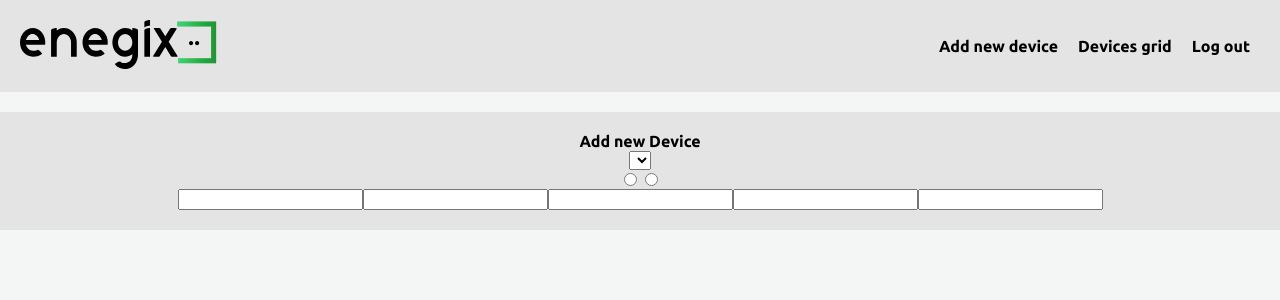
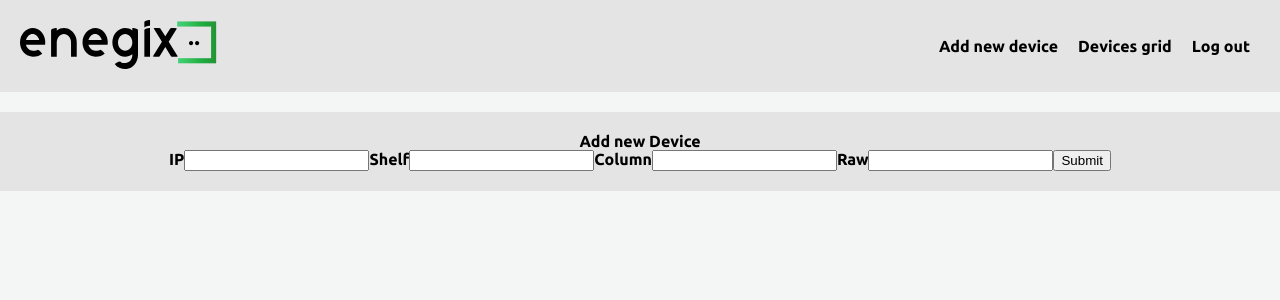
Before and after one commit to FokUAl/miners-monitoring, a React (Create React App) app in the folder web/: page /addDevice in a window 1280 px wide. Shown: the top 300 px of the page. Built offline with nearby package versions, Linux system fonts and the light colour scheme; sample sign-in values are in the browser's storage.

Commit message:
Frontend addDevice form made

```diff
--- a/web/src/components/AddDeviceForm.js
+++ b/web/src/components/AddDeviceForm.js
@@ -1,23 +1,33 @@
-import React from 'react'
+import React, { useState } from 'react'
+import FormService from '../services/form.service'
 
 export default function AddDeviceForm() {
+    const [ IP, setIP ] = useState()
+    const [ shelf, setShelf ] = useState()
+    const [ column, setColumn ] = useState()
+    const [ raw, setRaw ] = useState()
+
+    const handleAdd = async(e) => {
+        e.preventDefault()
+        FormService.addDevice(IP, shelf, column, raw).then(
+            (error) => { console.log(error)}
+        )
+    }
+
     return (
         <div className="container">
-            <form>
+            <form onSubmit={handleAdd}>
                 <div class="form--title">Add new Device</div>
                 <div class="form--inputs">
-                    <select name="model">
-                        <option value=""></option>
-                    </select>
-                    <div className="connections">
-                        <input name="connection" type="radio" />
-                        <input name="connection" type="radio" />
-                    </div>
-                    <input type="text" />
-                    <input type="text" />
-                    <input type="text" />
-                    <input type="text" />
-                    <input type="text" />
+                    <label>IP</label>
+                    <input type="text" value={IP} onChange={e => setIP(e.target.value)} required/>
+                    <label>Shelf</label>
+                    <input type="text" value={shelf} onChange={e => setShelf(e.target.value)} required/>
+                    <label>Column</label>
+                    <input type="text" value={column} onChange={e => setColumn(e.target.value)} required/>
+                    <label>Raw</label>
+                    <input type="text" value={raw} onChange={e => setRaw(e.target.value)} required/>
+                    <input type="submit" />
                 </div>
             </form>
         </div>
--- a/web/src/pages/Auth/SignUp.js
+++ b/web/src/pages/Auth/SignUp.js
@@ -23,11 +23,11 @@ export default function SignUp() {
                 <div className="form--title">Create a new account</div>
                 <div className="form--inputs">
                     <label>Email</label>
-                    <input name="email" type="email" value={email} onChange={e => setEmail(e.target.value)} required />
+                    <input type="email" value={email} onChange={e => setEmail(e.target.value)} required />
                     <label>Nickname</label>
-                    <input name="nickname" type="text" value={nickname} onChange={e => setNickname(e.target.value)} required />
+                    <input type="text" value={nickname} onChange={e => setNickname(e.target.value)} required />
                     <label>Password</label>
-                    <input name="password" type="password" value={password} onChange={e => setPassword(e.target.value)} required />
+                    <input type="password" value={password} onChange={e => setPassword(e.target.value)} required />
                     <input type="submit" value="Sign up" />
                 </div>
             </form>
--- /dev/null
+++ b/web/src/services/form.service.js
@@ -0,0 +1,20 @@
+import axios from 'axios'
+import authHeader from './auth.header'
+
+const API_URL = 'http://localhost:8008/'
+
+const addDevice = (IP, shelf, column, raw) => {
+    return axios.post(API_URL + '/add-device', {
+        headers: authHeader(),
+        IP,
+        shelf,
+        column,
+        raw
+    })
+}
+
+const FormService = {
+    addDevice
+}
+
+export default FormService
--- a/web/src/services/page.service.js
+++ b/web/src/services/page.service.js
@@ -7,10 +7,6 @@ const getHome = () => {
     return axios.get(API_URL + 'home', {headers: authHeader()})
 }
 
-const addDevice = () => {
-    return axios.post(API_URL + '/add-device', {headers: authHeader()})
-}
-
 const PageService = {
     getHome
 }
```
